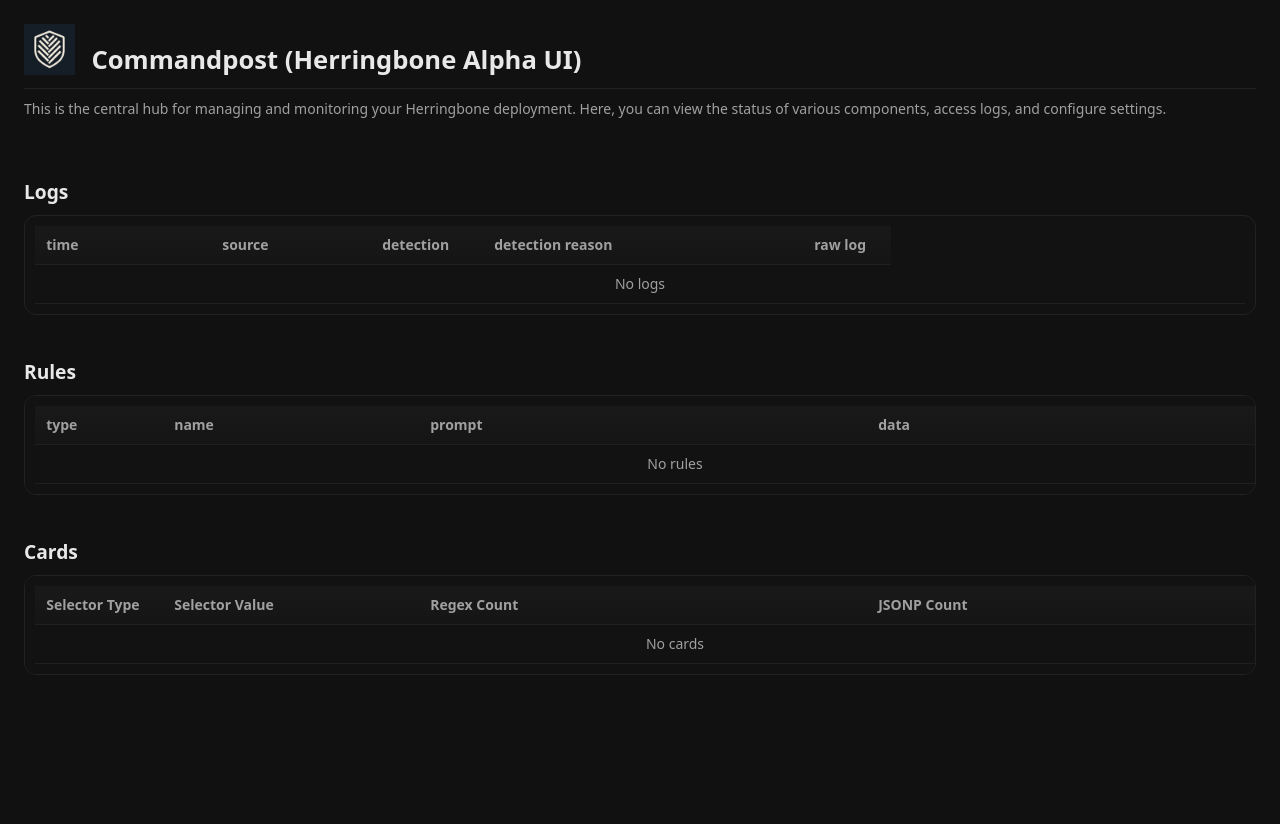
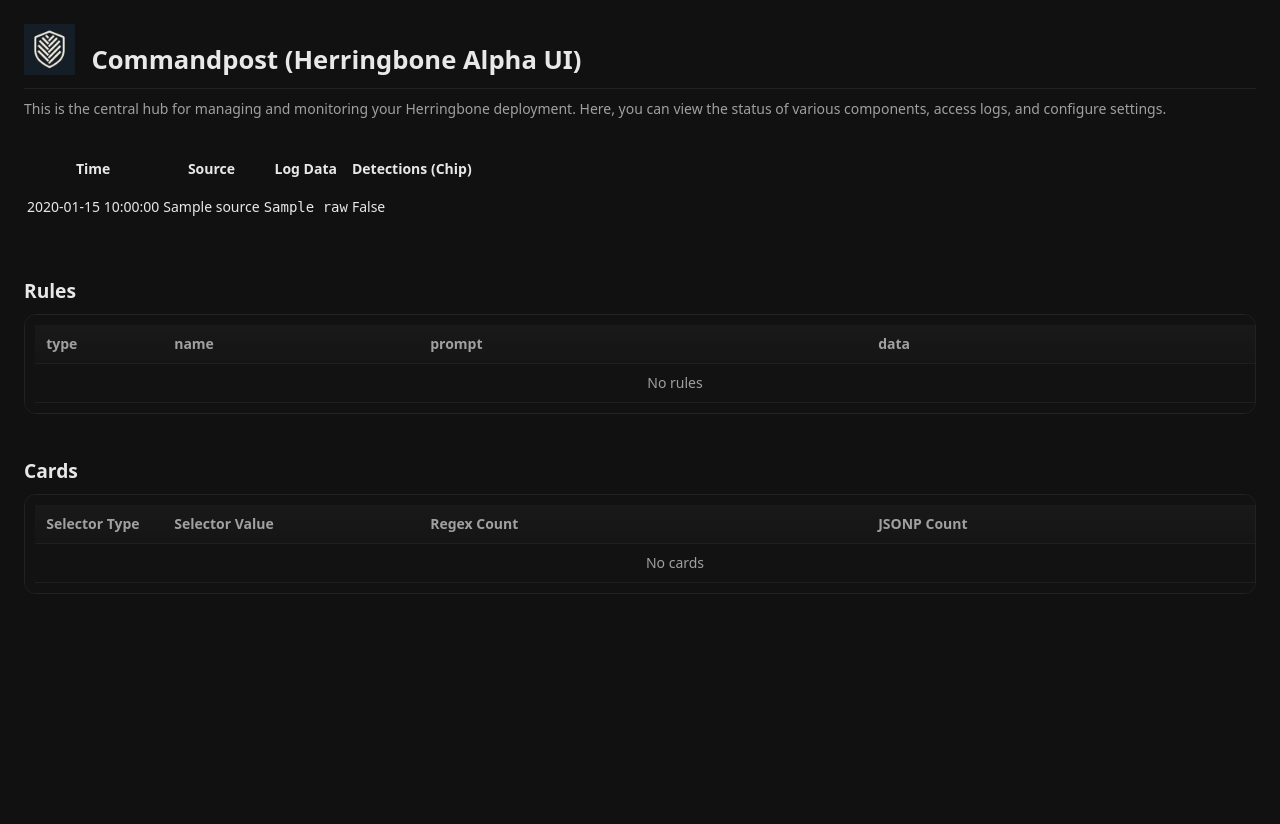
Before and after one commit to herringbonedev/Herringbone-frontend, a FastAPI app: template commandpost/templates/index.html in a window 1280 px wide. Run offline with FastAPI, Linux system fonts and the light colour scheme; the template is opened without the code that fills it: most values are stand-ins (such as "Sample title", 1, 10 or a date in 2020).

Commit message:
simplify log table

```diff
--- a/commandpost/templates/index.html
+++ b/commandpost/templates/index.html
@@ -18,62 +18,30 @@
 
     {% set rows = log_rows or [] %}
 
-    <h2>Logs</h2>
-    <div class="table-wrap">
-      <table class="hb-table">
-        <colgroup>
-          <col class="col-time">
-          <col class="col-source">
-          <col class="col-flag"> <!-- detection -->
-          <col class="col-reason">
-          <col class="col-raw">
-        </colgroup>
-
+    <div class="logs-table-container">
+      <table>
         <thead>
           <tr>
-            <th>time</th>
-            <th>source</th>
-            <th>detection</th>
-            <th>detection reason</th>
-            <th>raw log</th>
+            <th>Time</th>
+            <th>Source</th>
+            <th>Log Data</th>
+            <th>Detections (Chip)</th>
           </tr>
         </thead>
-
         <tbody>
-          {% for r in rows if r %}
-            {% set rec = r or {} %}
-            {% set rd  = rec.get('recon_data') or {} %}
-
-            <tr>
-              <td><div class="truncate-1" title="{{ rd.get('time') or '' }}">{{ rd.get('time') or '' }}</div></td>
-              <td><div class="truncate-1" title="{{ rec.get('source_address','') }}">{{ rec.get('source_address','') }}</div></td>
-
-              <!-- detector/detection are typically short; single-line -->
-              <td>
-                <span class="chip {{ 'chip-true' if rec.get('detection') else 'chip-false' }}">
-                  {{ rec.get('detection') }}
-                </span>
-              </td>
-              <td>
-                <div class="truncate-1" title="{{ rec.get('detection_reason') or '' }}">
-                  {{ rec.get('detection_reason') or '' }}
-                </div>
-              </td>
-
-              <!-- raw log in compact monospace with 2-line clamp -->
-              <td>
-                <div class="cell code clamp-2" title="{{ rec }}">
-                  {{ rec }}
-                </div>
-              </td>
-            </tr>
-          {% else %}
-            <tr><td colspan="9" class="muted" style="text-align:center;">No logs</td></tr>
+          {% for log in logs %}
+          <tr>
+            <td>{{ log.time }}</td>
+            <td>{{ log.source }}</td>
+            <td><pre>{{ log.raw }}</pre></td>
+            <td class="{{ 'chip-true' if log.detections else 'chip-false' }}">
+              {{ 'True' if log.detections else 'False' }}
+            </td>
+          </tr>
           {% endfor %}
         </tbody>
       </table>
     </div>
-
     <br>
     <h2>Rules</h2>
     {% set rules = rule_rows or [] %}
```
